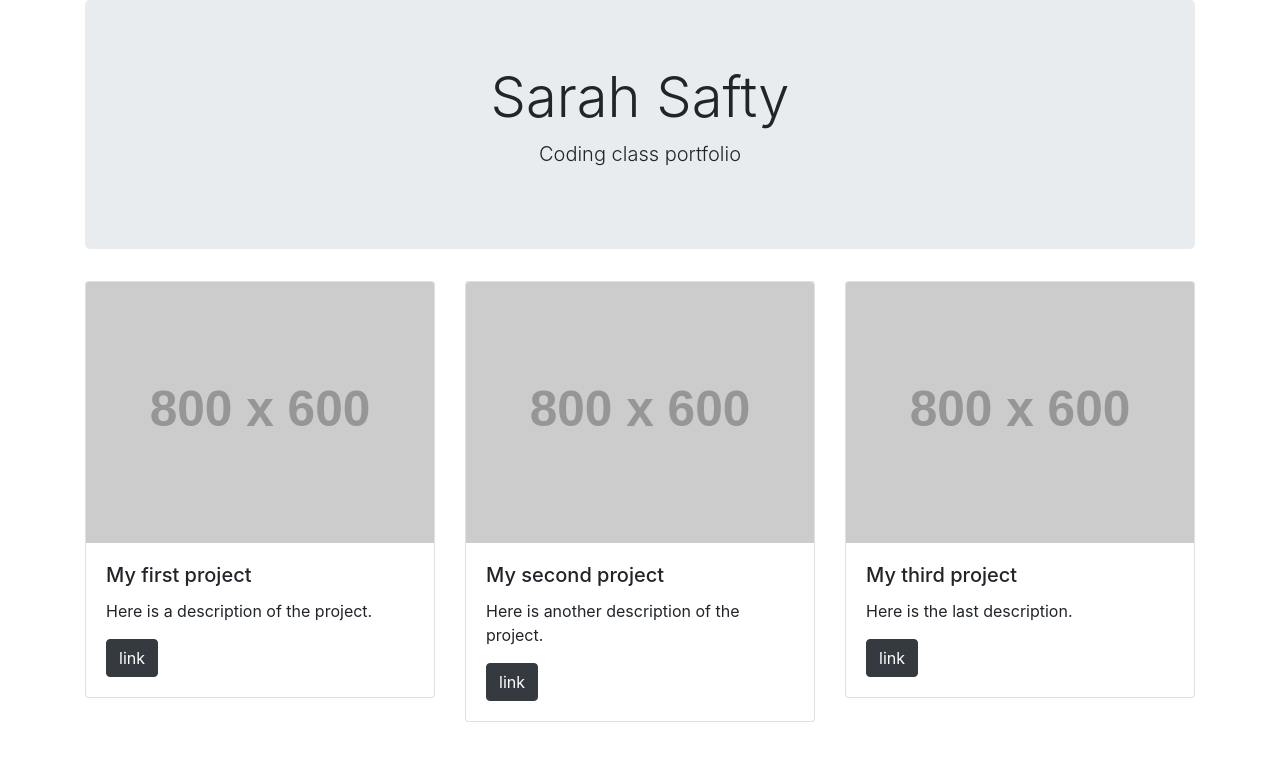
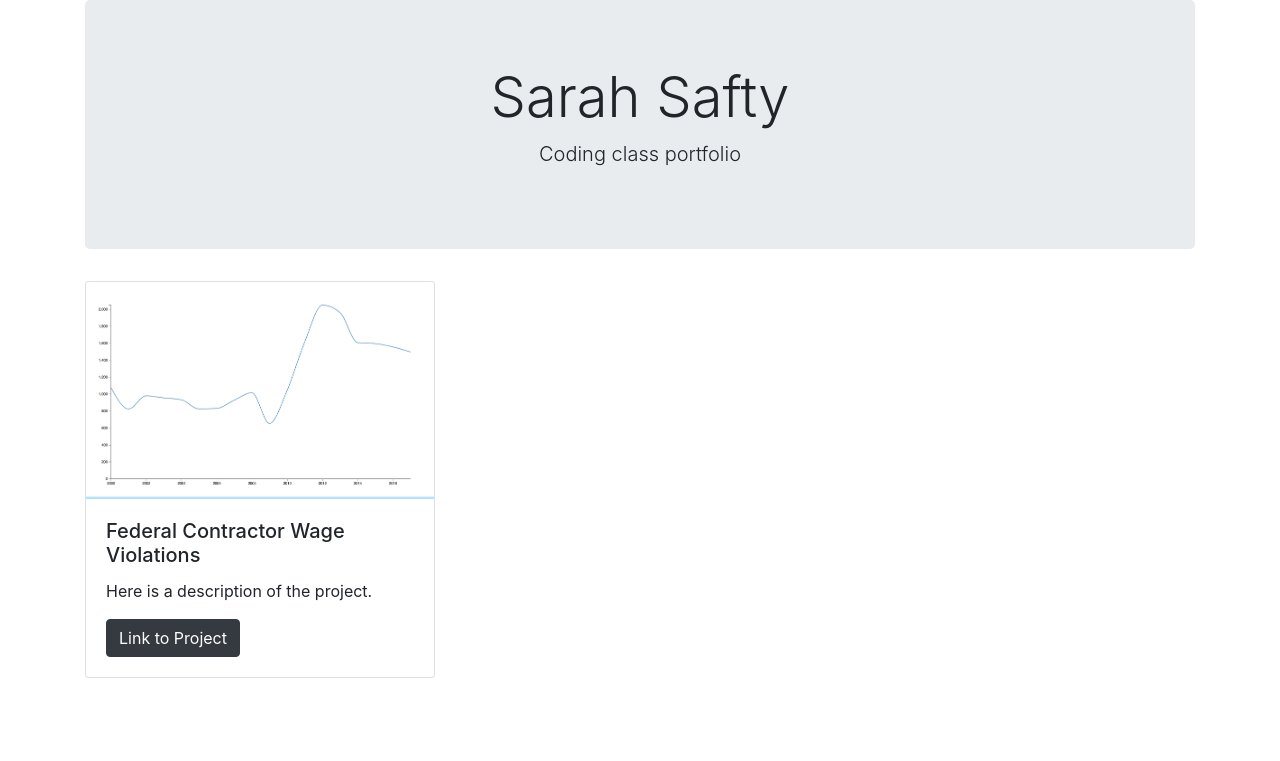
Before and after one commit to sarahsafty/sarahsafty.github.io, a Jekyll site: the page built from index.html, in a window 1280 px wide. Shown: the top 761 px of the page. Built offline with Jekyll 4.4.1, drawn with Linux system fonts in a browser that asks for light colours.

Commit message:
Add federal contractor project

```diff
--- a/index.html
+++ b/index.html
@@ -2,18 +2,10 @@
 layout: default
 title: Sarah Safty
 projects:
-  - title: My first project
-    image: http://placehold.it/800x600/600
+  - title: "Federal Contractor Wage Violations"
+    image: "https://sarahsafty.github.io/federal-contractor-violations/screenshot-line.png"
     description: Here is a description of the project.
-    link: #
-  - title: My second project
-    image: http://placehold.it/800x600/060
-    description: Here is another description of the project.
-    link: #
-  - title: My third project
-    image: http://placehold.it/800x600/006
-    description: Here is the last description.
-    link: #
+    link: "https://sarahsafty.github.io/federal-contractor-violations/"
 ---
 <div class="row">
 
@@ -24,7 +16,7 @@ projects:
       <div class="card-body">
         <h5 class="card-title">{{ project.title }}</h5>
         <p class="card-text">{{ project.description }}</p>
-        <a href="{{ project.link }}" class="btn btn-dark" target="_blank">link</a>
+        <a href="{{ project.link }}" class="btn btn-dark" target="_blank">Link to Project</a>
       </div>
     </div>
   </div>
```
